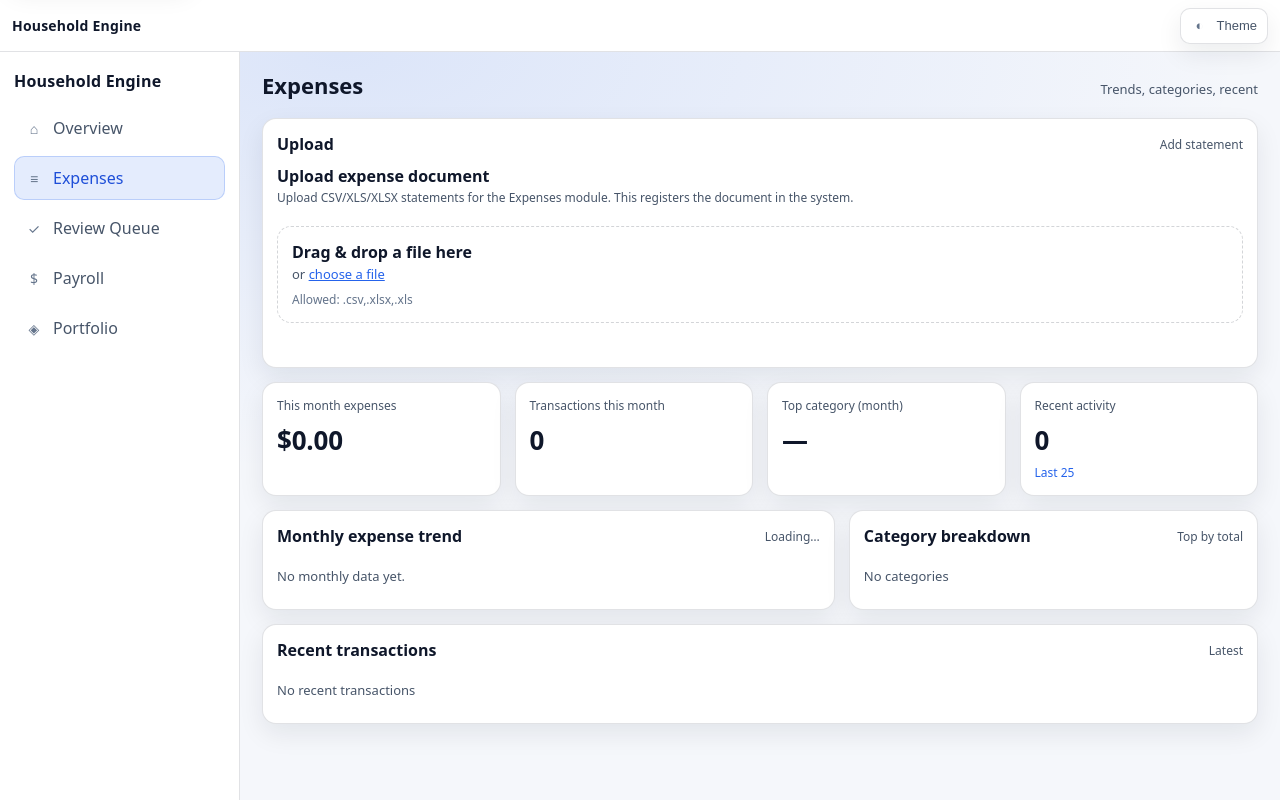
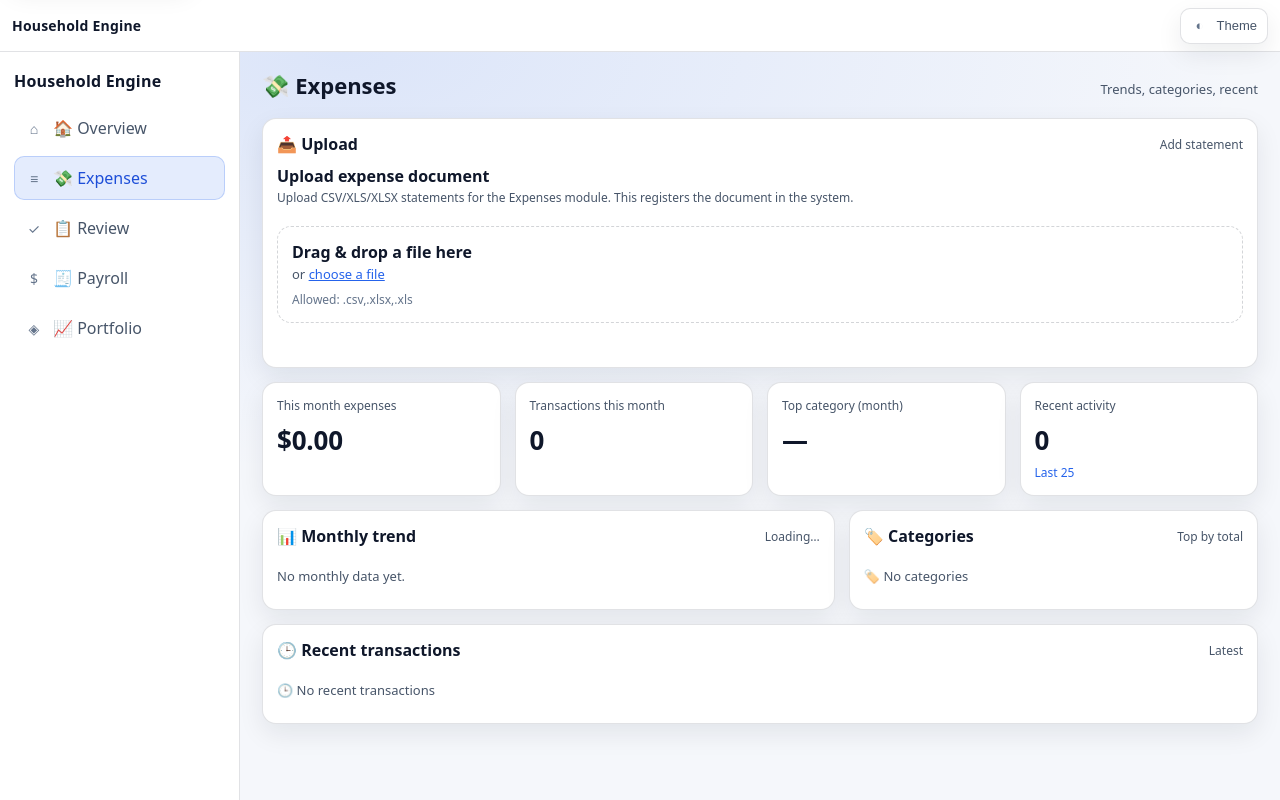
Before and after one commit to williamsffc/household-engine, a FastAPI app: page /expenses in a window 1280 px wide. Run offline with FastAPI, Linux system fonts and the light colour scheme; data that the repository does not hold is empty; parts of the project's set-up code (start-up, migrations or seed data) failed here and were passed over.

Commit message:
Emojis  added

```diff
--- a/src/templates/base.html
+++ b/src/templates/base.html
@@ -51,23 +51,23 @@
             {# lightweight active highlighting #}
             <a class="sidebar__link {% if request and request.url.path == '/' %}sidebar__link--active{% endif %}" href="/">
               <span class="sidebar__icon" aria-hidden="true">⌂</span>
-              <span class="sidebar__label">Overview</span>
+              <span class="sidebar__label">🏠 Overview</span>
             </a>
             <a class="sidebar__link {% if request and request.url.path.startswith('/expenses') %}sidebar__link--active{% endif %}" href="/expenses">
               <span class="sidebar__icon" aria-hidden="true">≡</span>
-              <span class="sidebar__label">Expenses</span>
+              <span class="sidebar__label">💸 Expenses</span>
             </a>
             <a class="sidebar__link {% if request and request.url.path.startswith('/review-queue') %}sidebar__link--active{% endif %}" href="/review-queue">
               <span class="sidebar__icon" aria-hidden="true">✓</span>
-              <span class="sidebar__label">Review Queue</span>
+              <span class="sidebar__label">📋 Review</span>
             </a>
             <a class="sidebar__link {% if request and request.url.path.startswith('/payroll') %}sidebar__link--active{% endif %}" href="/payroll">
               <span class="sidebar__icon" aria-hidden="true">$</span>
-              <span class="sidebar__label">Payroll</span>
+              <span class="sidebar__label">🧾 Payroll</span>
             </a>
             <a class="sidebar__link {% if request and request.url.path.startswith('/portfolio') %}sidebar__link--active{% endif %}" href="/portfolio">
               <span class="sidebar__icon" aria-hidden="true">◈</span>
-              <span class="sidebar__label">Portfolio</span>
+              <span class="sidebar__label">📈 Portfolio</span>
             </a>
           </nav>
         </aside>
--- a/src/templates/expenses.html
+++ b/src/templates/expenses.html
@@ -1,7 +1,7 @@
 {% extends "base.html" %}
 {% block content %}
 <header class="page-header">
-  <h1 class="page-title">Expenses</h1>
+  <h1 class="page-title">💸 Expenses</h1>
   <div class="page-subtitle">Trends, categories, recent</div>
 </header>
 
@@ -10,7 +10,7 @@
 <section class="grid grid--one">
   <div class="panel">
     <div class="panel__header">
-      <div class="panel__title">Upload</div>
+      <div class="panel__title">📤 Upload</div>
       <div class="panel__meta">Add statement</div>
     </div>
     <div id="expenses-upload"></div>
@@ -41,7 +41,7 @@
 <section class="grid grid--two">
   <div class="panel">
     <div class="panel__header">
-      <div class="panel__title">Monthly expense trend</div>
+      <div class="panel__title">📊 Monthly trend</div>
       <div class="panel__meta" id="exp-monthly-meta"></div>
     </div>
     <canvas id="exp-monthly-chart" height="120"></canvas>
@@ -50,7 +50,7 @@
 
   <div class="panel">
     <div class="panel__header">
-      <div class="panel__title">Category breakdown</div>
+      <div class="panel__title">🏷️ Categories</div>
       <div class="panel__meta">Top by total</div>
     </div>
     <div class="table" id="exp-categories"></div>
@@ -60,7 +60,7 @@
 <section class="grid grid--one">
   <div class="panel">
     <div class="panel__header">
-      <div class="panel__title">Recent transactions</div>
+      <div class="panel__title">🕒 Recent transactions</div>
       <div class="panel__meta">Latest</div>
     </div>
     <div class="table" id="exp-recent"></div>
--- a/static/js/expenses.js
+++ b/static/js/expenses.js
@@ -161,7 +161,7 @@ async function load() {
         </div>
       `;
     }),
-    "No categories"
+    "🏷️ No categories"
   );
 
   // Recent expense activity.
@@ -188,7 +188,7 @@ async function load() {
         </div>
       `;
     }),
-    "No recent transactions"
+    "🕒 No recent transactions"
   );
 
   // Monthly trend chart.
--- a/static/js/overview.js
+++ b/static/js/overview.js
@@ -194,7 +194,7 @@ async function load() {
         </div>
       `;
     }),
-    "No documents yet."
+    "🗂️ No documents"
   );
 
   // Pending review widget.
@@ -219,7 +219,7 @@ async function load() {
         </div>
       `;
     }),
-    pending ? "No pending review items." : "Pending review list unavailable."
+    pending ? "✅ Nothing to review" : "⚠️ Review list unavailable"
   );
 
   // Cashflow chart (view-backed).
--- a/static/js/payroll.js
+++ b/static/js/payroll.js
@@ -315,7 +315,7 @@ async function load() {
           </div>
         `;
       }),
-      "No paystubs"
+      "🧾 No paystubs"
     );
 
     bindListRowInteractions(listEl, "[data-paystub-id]", async (el) => {
@@ -334,7 +334,7 @@ async function load() {
     }
   } catch (e) {
     setBanner("error", "Payroll unavailable", e.message || String(e));
-    renderRows(listEl, [], "No paystubs");
+    renderRows(listEl, [], "🧾 No paystubs");
     renderRows(detailEl, [], "Select a paystub");
     if (metaEl) metaEl.textContent = "";
     if (detailMetaEl) detailMetaEl.textContent = "";
--- a/static/js/review_queue.js
+++ b/static/js/review_queue.js
@@ -356,7 +356,7 @@ async function load() {
           </div>
         `;
       }),
-      "Nothing to review"
+      "✅ Nothing to review"
     );
 
     // click behavior
```
Also changed, not shown: src/templates/overview.html (+4 -4 lines), src/templates/payroll.html (+5 -5 lines), src/templates/portfolio.html (+5 -5 lines), src/templates/review_queue.html (+5 -5 lines).
